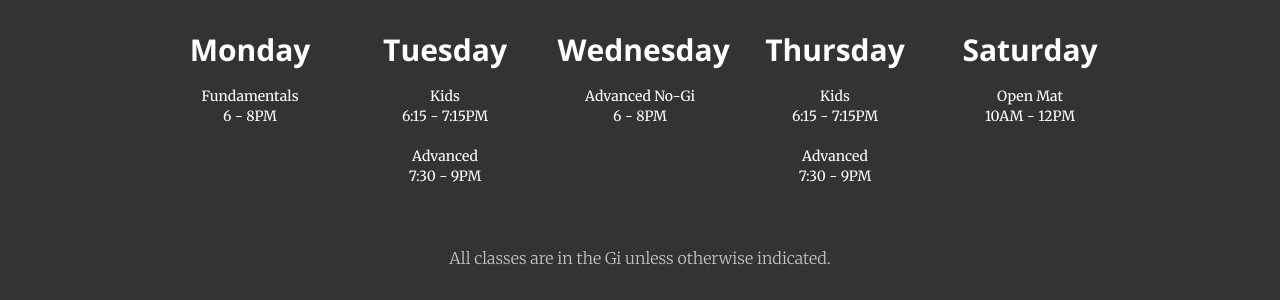
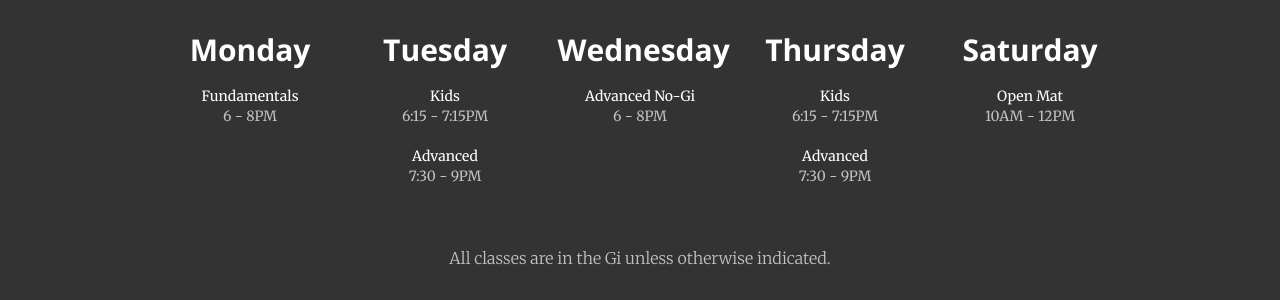
Before and after one commit to gmbjjwnc68/gmbjjwnc68.github.io, a Jekyll site: the page built from schedule.html, in a window 1280 px wide and 900 px high, scrolled down 1005 px. Shown: the part 150-450 px from the top of the window. Built offline with Jekyll 4.4.1, drawn with Linux system fonts in a browser that asks for light colours.

Commit message:
Fix schedule colors

```diff
--- a/_includes/class_schedule.html
+++ b/_includes/class_schedule.html
@@ -53,7 +53,7 @@
                         <br>
                         <ul>
                             <li>Fundamentals</li>
-                            <li>6 - 8PM</li>
+                            <li class="text-faded">6 - 8PM</li>
                         </ul>
                         <br><br><br>
                     </div>
@@ -62,10 +62,10 @@
                         <br>
                         <ul>
                             <li>Kids</li>
-                            <li>6:15 - 7:15PM</li>
+                            <li class="text-faded">6:15 - 7:15PM</li>
                             <br>
                             <li>Advanced</li>
-                            <li>7:30 - 9PM</li>
+                            <li class="text-faded">7:30 - 9PM</li>
                         </ul>
                         <br><br><br>
                     </div>
@@ -74,7 +74,7 @@
                         <br>
                         <ul>
                             <li>Advanced No-Gi</li>
-                            <li>6 - 8PM</li>
+                            <li class="text-faded">6 - 8PM</li>
                         </ul>
                         <br><br><br>
                     </div>
@@ -83,10 +83,10 @@
                         <br>
                         <ul>
                             <li>Kids</li>
-                            <li>6:15 - 7:15PM</li>
+                            <li class="text-faded">6:15 - 7:15PM</li>
                             <br>
                             <li>Advanced</li>
-                            <li>7:30 - 9PM</li>
+                            <li class="text-faded">7:30 - 9PM</li>
                         </ul>
                         <br><br><br>
                     </div>
@@ -95,7 +95,7 @@
                         <br>
                         <ul>
                             <li>Open Mat</li>
-                            <li>10AM - 12PM</li>
+                            <li class="text-faded">10AM - 12PM</li>
                         </ul>
                         <br><br><br>
                     </div>
```
